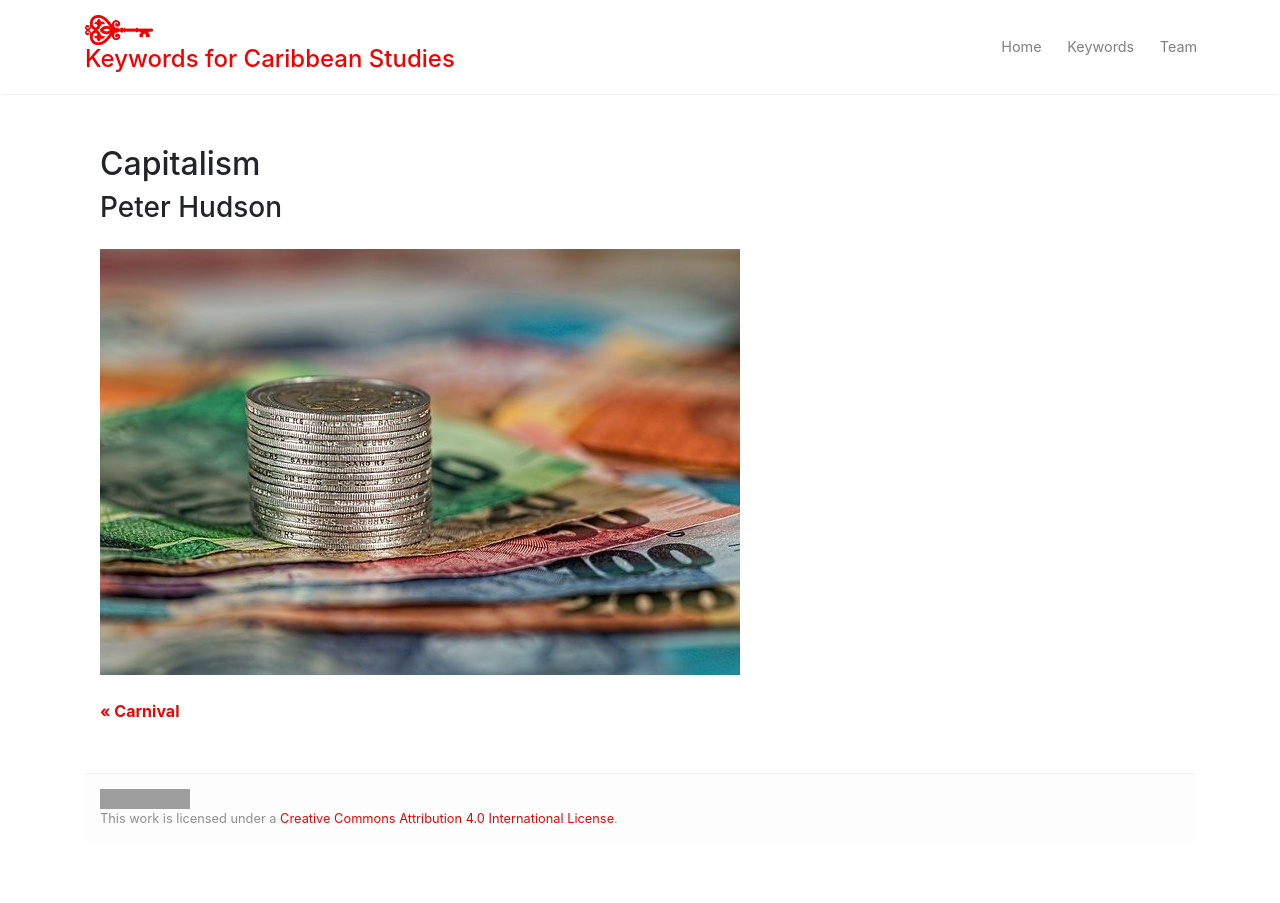
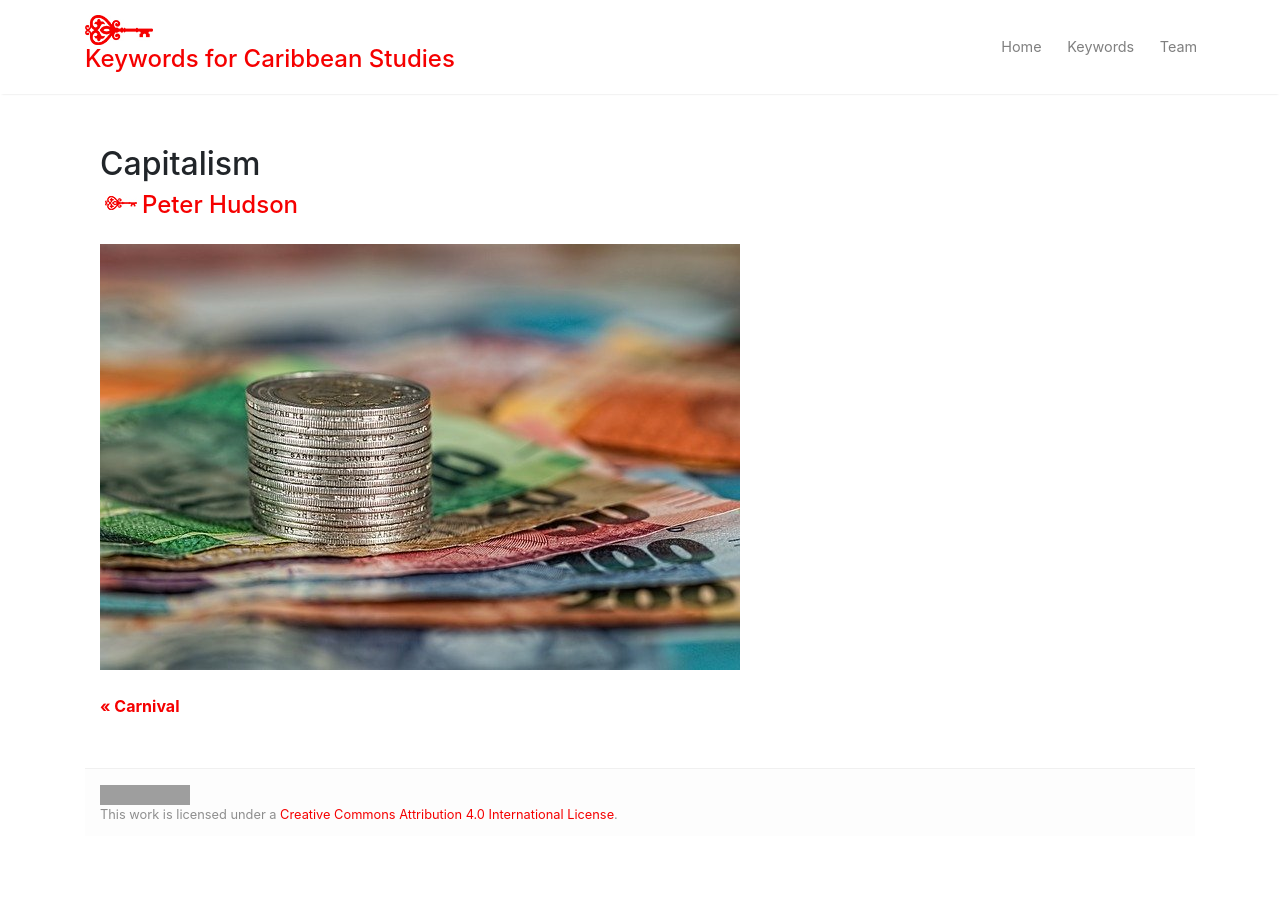
Before and after one commit to roopikarisam/keywords-caribbean-studies, a Jekyll site: the page built from _posts/2020-11-22-capitalism.md, in a window 1280 px wide. Built offline with Jekyll 4.4.1, drawn with Linux system fonts in a browser that asks for light colours; nearby versions of some CDN libraries; comment, search, counter and statistics services are not loaded; grey boxes are pictures that could not be loaded.

Commit message:
post styling

```diff
--- a/_layouts/post.html
+++ b/_layouts/post.html
@@ -19,8 +19,8 @@ post_class: post-template
   {% assign author = site.authors[page.author] %}
 
                 <!-- Post Title -->
-                <h2 class="posttitle">{{ page.title }}</h2>
-  <h3>{{ page.author}}</h3>
+              <div>  <h2 class="posttitle">{{ page.title }}</h2>
+  <img style="padding: 5px;float:left;" src="{{ site.baseurl}}/assets/images/tiny-key.jpg"><a href="{{ page.link }}"><h4>{{ page.author }}</h4></a></div>
             </div>
 
 
--- a/_posts/2020-11-22-capitalism.md
+++ b/_posts/2020-11-22-capitalism.md
@@ -2,5 +2,6 @@
 layout: post
 title:  "Capitalism"
 author: Peter Hudson
+link: https://history.ucla.edu/faculty/peter-james-hudson
 image: assets/images/capitalism.jpg
 ---
```
Also changed, not shown: _posts/2020-11-16-history.md (+1 -0 lines).
